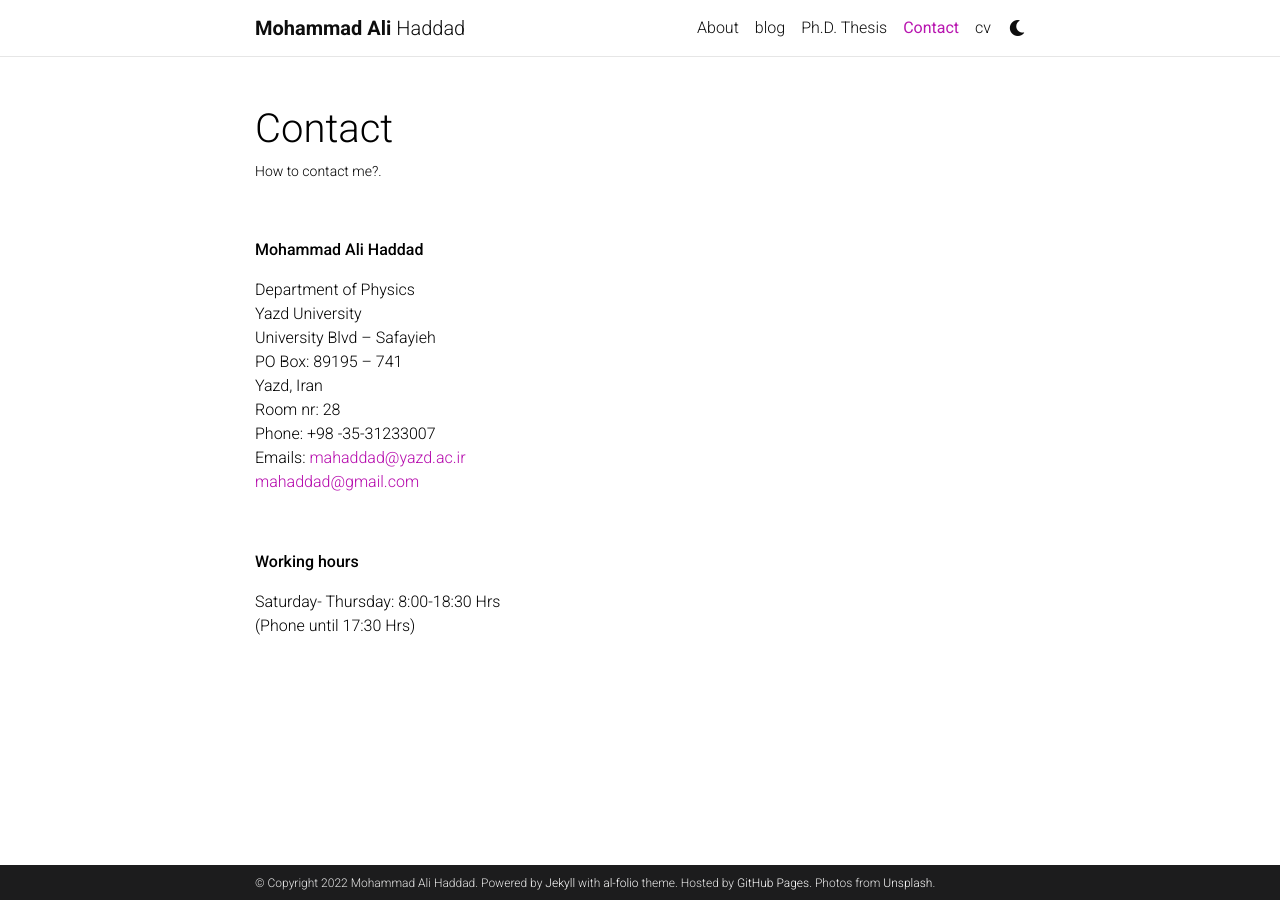
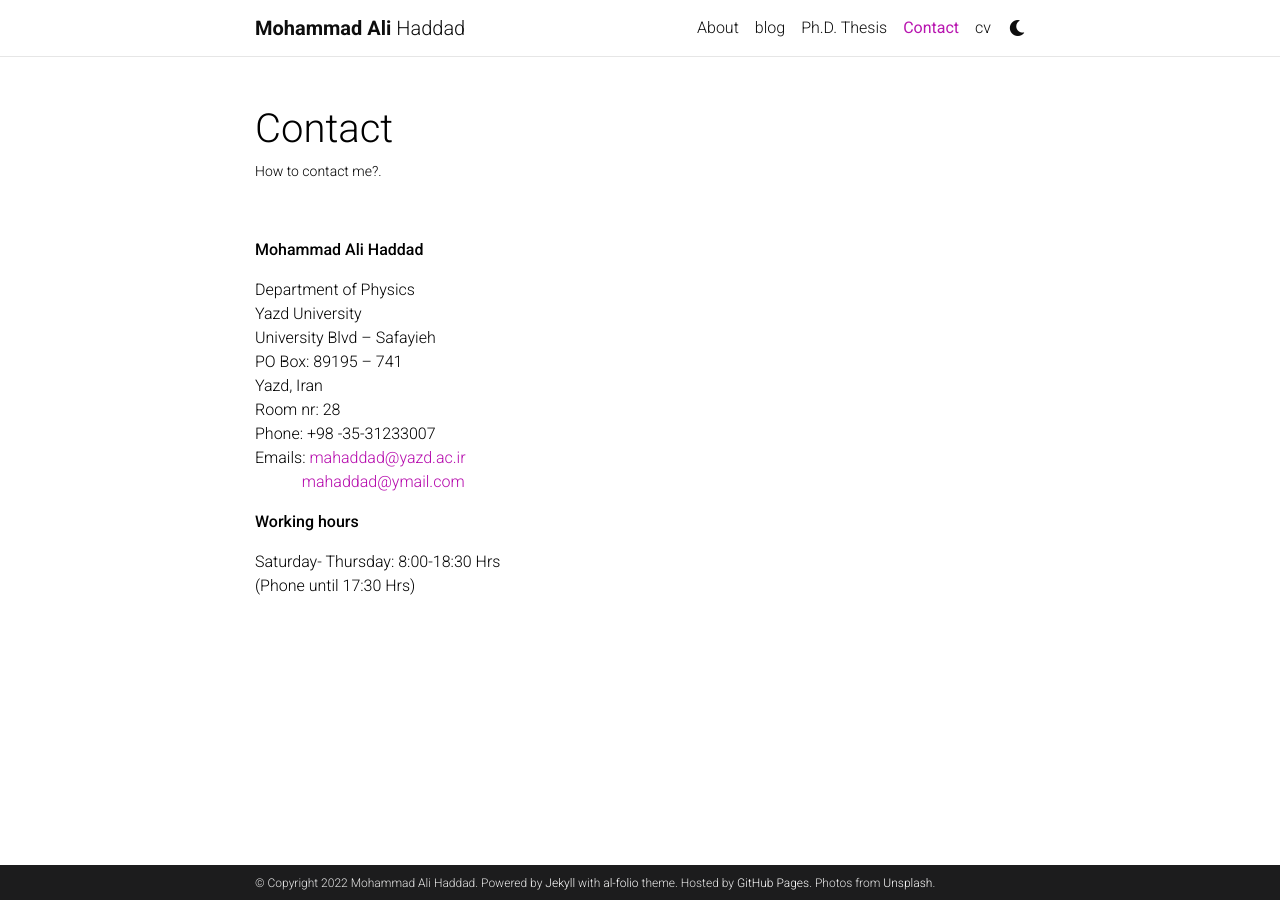
Before and after one commit to ma-haddad/ma-haddad.github.io, a Jekyll site: the page built from _pages/contact.md, in a window 1280 px wide. Built offline with Jekyll 4.4.1, drawn with Linux system fonts in a browser that asks for light colours; comment, search, counter and statistics services are not loaded; a style sheet for code colours, icons or effects is not loaded.

Commit message:
Update contact.md

```diff
--- a/_pages/contact.md
+++ b/_pages/contact.md
@@ -13,8 +13,7 @@ nav_order: 4
 <div class="elementor-icon-box-wrapper">
 <div class="elementor-icon-box-content">
 <p><strong>Mohammad Ali Haddad</strong></p>
-<p>Department of&nbsp;Physics<br />Yazd University<br />University Blvd &ndash; Safayieh<br />PO Box: 89195 &ndash; 741<br />Yazd, Iran<br />Room nr: 28<br />Phone: +98 -35-31233007 <br />Emails:&nbsp;<a href="mailto:mahaddad@yazd.ac.ir">mahaddad@yazd.ac.ir<br />mahaddad@gmail.com<br /></a></p>
-<p>&nbsp;</p>
+<p>Department of&nbsp;Physics<br />Yazd University<br />University Blvd &ndash; Safayieh<br />PO Box: 89195 &ndash; 741<br />Yazd, Iran<br />Room nr: 28<br />Phone: +98 -35-31233007 <br />Emails:&nbsp;<a href="mailto:mahaddad@yazd.ac.ir">mahaddad@yazd.ac.ir<br /></a>&nbsp; &nbsp; &nbsp; &nbsp; &nbsp; &nbsp;&nbsp;<a href="mailto:mahaddad@ymail.com">mahaddad@ymail.com</a>&nbsp;</p>
 <p><strong>Working hours</strong></p>
 <p>Saturday- Thursday: 8:00-18:30 Hrs <br />(Phone until 17:30 Hrs)</p>
 </div>
```
